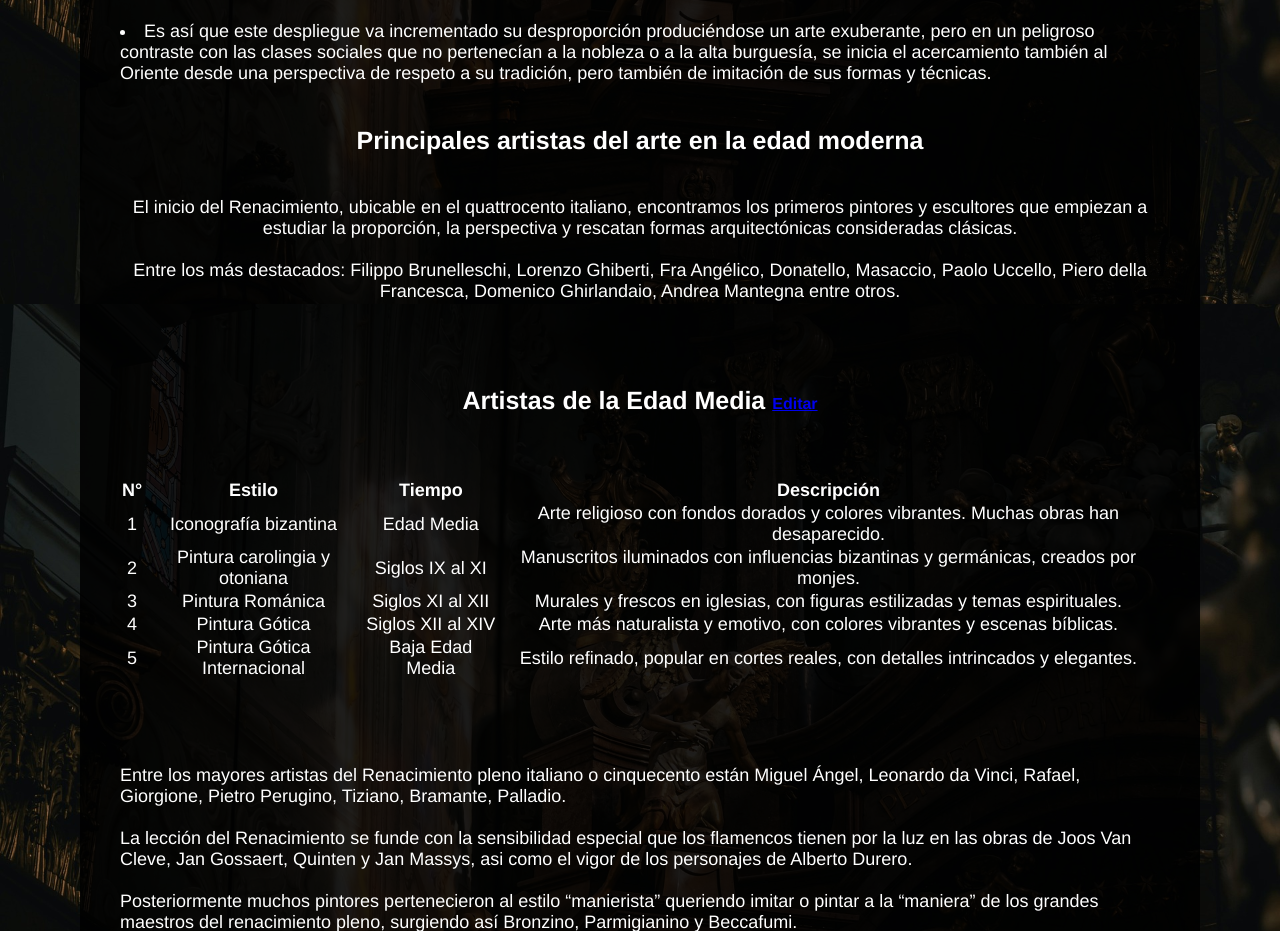
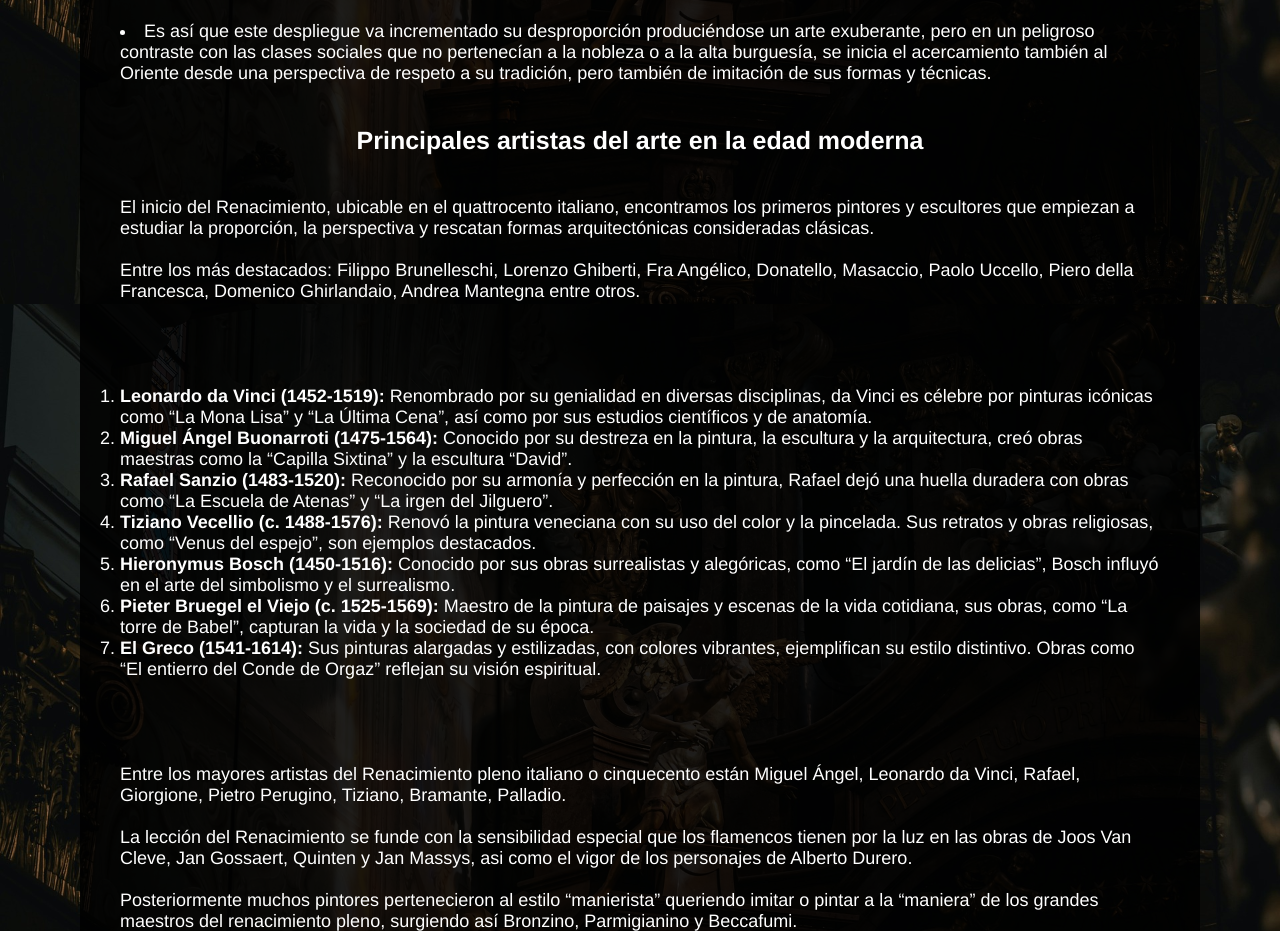
Before and after one commit to eri223223/Tarea002, a PHP site: page /edad_moderna in a window 1280 px wide. Shown: the part 2256-3187 px from the top of the page. Run offline with PHP 8.4, Linux system fonts and the light colour scheme; data comes from the database, SQL or seed files in the repository; some web fonts are replaced.

Commit message:
listado organizado

```diff
--- a/views/edad_moderna.php
+++ b/views/edad_moderna.php
@@ -123,62 +123,29 @@
         <br><br>
         <h4 style="font-size:25px">Principales artistas del arte en la edad moderna</h4>
         <br><br>
-        <p>El inicio del Renacimiento, ubicable en el quattrocento italiano, encontramos los primeros pintores y
+        <p style="text-align:left;">El inicio del Renacimiento, ubicable en el quattrocento italiano, encontramos los primeros pintores y
             escultores que empiezan a estudiar la proporción, la perspectiva y rescatan formas arquitectónicas
             consideradas clásicas.
         </p> <br>
 
-        <p>Entre los más destacados: Filippo Brunelleschi, Lorenzo Ghiberti, Fra Angélico, Donatello, Masaccio, Paolo
+        <p style="text-align:left;">Entre los más destacados: Filippo Brunelleschi, Lorenzo Ghiberti, Fra Angélico, Donatello, Masaccio, Paolo
             Uccello, Piero della Francesca, Domenico Ghirlandaio, Andrea Mantegna entre otros.</p>
         <br><br><br><br>
-
-
-
-        <h2 style="text-align: center; font-size:25px">Artistas de la Edad Media <a href="login.php" style="font-size: 16px;" >Editar</a> </h2>
-        <br><br><br>
-        <?php
-
-            // datos de la DB
-            $servidor = "localhost";
-            $usuario = "root";
-            $clave = "";
-            $base = "tarea002";
-
-            // conexion a DB
-            $Conexion = mysqli_connect($servidor,$usuario,$clave,$base);
-
-            // creando la cadena de consulta
-            $Cadena = "SELECT * FROM pinturaem WHERE 1";
-            $Consulta = Mysqli_query($Conexion, $Cadena );
-
-            echo "<table  cellspacing=2 cellpadding=3 >";
-
-                echo "<tr>";
-                    echo "<th>N°</th>";
-                    echo "<th>Estilo</th>";
-                    echo "<th>Tiempo</th>";
-                    echo "<th>Descripción</th>";
-                echo "</tr>";
-
-
-
-            while($Registro = Mysqli_fetch_row($Consulta)){
-                echo "<tr>";
-
-                //echo $Registro[0]." ".$Registro[1]." ".$Registro[2]."<br>";
-                foreach ($Registro as $Campo) {
-                    echo "<td>".$Campo."</td>";
-                }
-
-                echo "</tr>";
-                //echo "<br>";
-            }
-
-
-            echo "</table>";
-
-        ?>
-
+        <ol>
+             <li style="text-align:left;"><strong>Leonardo da Vinci (1452-1519):</strong> Renombrado por su genialidad en diversas disciplinas, da Vinci es célebre por pinturas icónicas como “La Mona Lisa” y “La Última
+                Cena”, así como por sus estudios científicos y de anatomía.</li>
+             <li style="text-align:left;"><strong>Miguel Ángel Buonarroti (1475-1564):</strong> Conocido por su destreza en la pintura, la escultura y la arquitectura, creó obras maestras como la “Capilla Sixtina” y
+             la escultura “David”.</li>
+             <li style="text-align:left;"><strong>Rafael Sanzio (1483-1520):</strong> Reconocido por su armonía y perfección en la pintura, Rafael dejó una huella duradera con obras como “La Escuela de Atenas” y “La
+             irgen del Jilguero”.</li>
+             <li style="text-align:left;"><strong>Tiziano Vecellio (c. 1488-1576):</strong> Renovó la pintura veneciana con su uso del color y la pincelada. Sus retratos y obras religiosas, como “Venus del espejo”,
+             son ejemplos destacados.</li>
+             <li style="text-align:left;"><strong>Hieronymus Bosch (1450-1516):</strong> Conocido por sus obras surrealistas y alegóricas, como “El jardín de las delicias”, Bosch influyó en el arte del simbolismo y el surrealismo.</li>
+             <li style="text-align:left;"><strong>Pieter Bruegel el Viejo (c. 1525-1569):</strong> Maestro de la pintura de paisajes y escenas de la vida cotidiana, sus obras, como “La torre de Babel”,
+             capturan la vida y la sociedad de su época.</li>
+             <li style="text-align:left;"><strong>El Greco (1541-1614):</strong> Sus pinturas alargadas y estilizadas, con colores vibrantes, ejemplifican su estilo distintivo. Obras como “El entierro del Conde de Orgaz”
+             reflejan su visión espiritual.</li>
+        </ol>
 
 
         <br><br><br><br>
```
